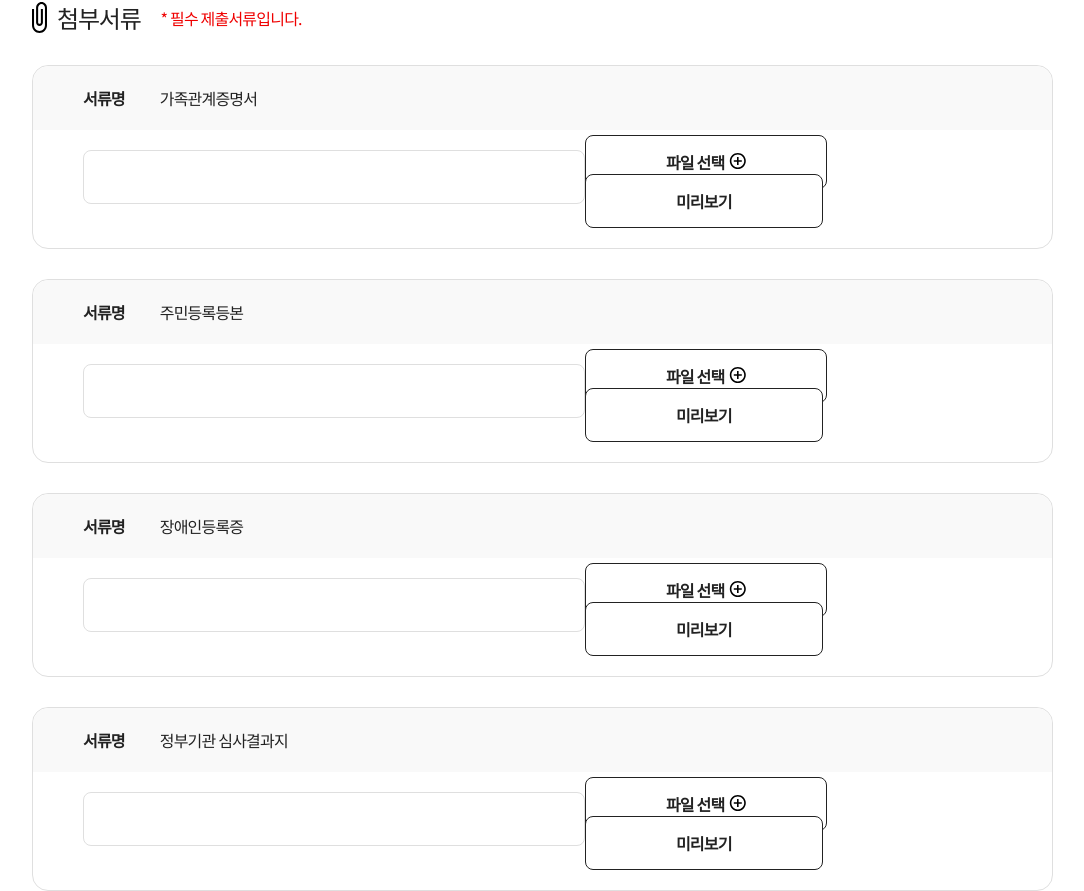
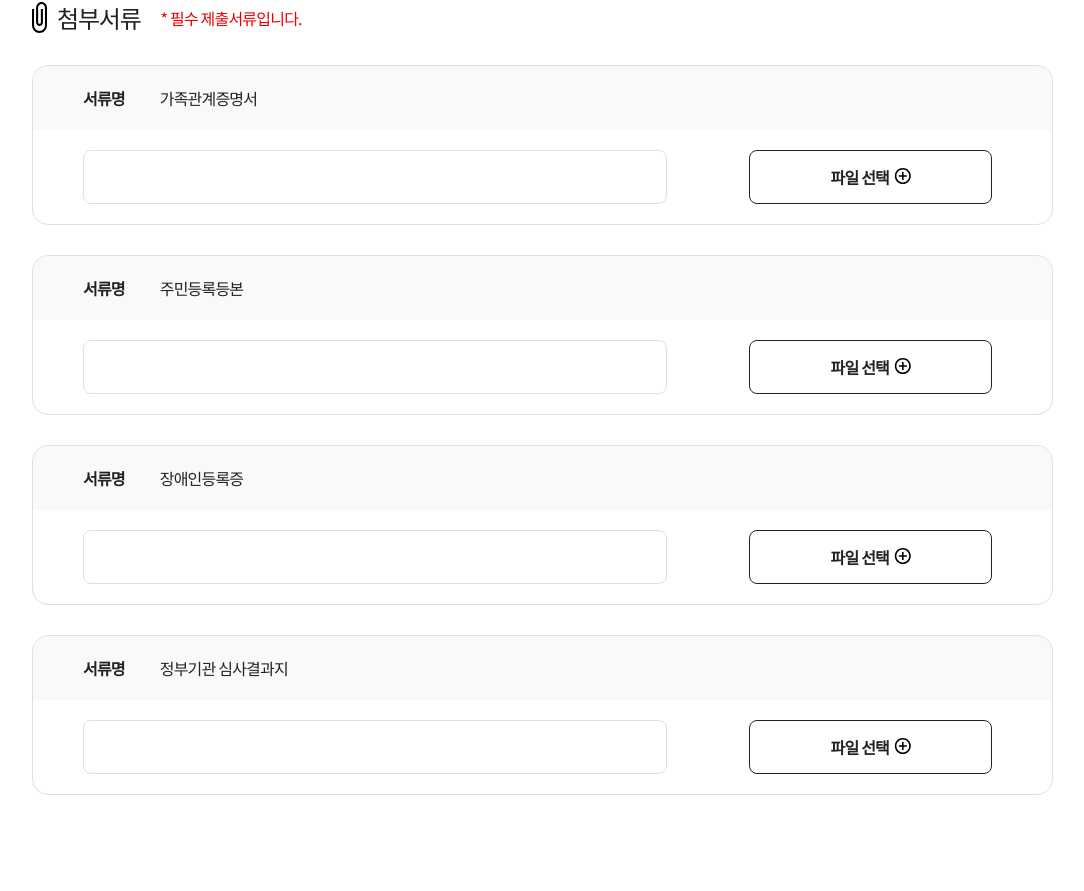
Before and after one commit to Likelion-at-SMWU-11th/LoveBridge-Client, a React (Create React App) app: page /my/doc in a window 1280 px wide. Shown: the part 250-1141 px from the top of the page, without its empty margins (91-1175 px from the left). After the commit the page ends 1045 px from the top, so only its background shows below. Built offline with nearby package versions, Linux system fonts and the light colour scheme.

Commit message:
[del] 미리보기 코드 삭제(#16)

```diff
--- a/src/component/page/MyPage/MyDocPage.jsx
+++ b/src/component/page/MyPage/MyDocPage.jsx
@@ -101,9 +101,6 @@ const FileContainer = styled.div`
         text-align: center;
         cursor: pointer;
     }
-    .button-box {
-        display: flex;
-    }
 `
 
 function MyDocPage() {
@@ -134,40 +131,32 @@ function MyDocPage() {
             <GreyZone><Txt>서류명</Txt><DocName>가족관계증명서</DocName></GreyZone>
                 <FileContainer>
                     <input type="text" className="file-name" value={family.name} disabled="disabled"></input>
-                    <div className='btn-box'>
                     <label for="family-relation" className="file-label">파일 선택<img src={plusicon}/></label>
                     <input type="file" name="" id="family-relation" class="file-upload" onChange={handleChangeFamliy} />
-                    <button className="preview-btn">미리보기</button></div>
                 </FileContainer>
         </FileBox>
         <FileBox>
             <GreyZone><Txt>서류명</Txt><DocName>주민등록등본</DocName></GreyZone>
                 <FileContainer>
                     <input type="text" readonly="readonly" className="file-name" value={id.name} disabled="disabled"/>
-                    <div className='btn-box'>
                     <label for="id-card" class="file-label">파일 선택<img src={plusicon}/></label>
                     <input type="file" name="" id="id-card" className="file-upload" onChange={handleChangeId} />
-                    <button className="preview-btn">미리보기</button></div>
                 </FileContainer>
         </FileBox>
         <FileBox>
             <GreyZone><Txt>서류명</Txt><DocName>장애인등록증</DocName></GreyZone>
                 <FileContainer>
                     <input type="text" readonly="readonly" className="file-name" value={regist.name} disabled="disabled"/>
-                    <div className='btn-box'>
                     <label for="disable-regist" className="file-label">파일 선택<img src={plusicon}/></label>
                     <input type="file" name="" id="disable-regist" className="file-upload" onChange={handleChangeRegist}/>
-                    <button className="preview-btn">미리보기</button></div>
                 </FileContainer>
         </FileBox>
         <FileBox>
             <GreyZone><Txt>서류명</Txt><DocName>정부기관 심사결과지</DocName></GreyZone>
                 <FileContainer>
                     <input type="text" readonly="readonly" class="file-name" value={gov.name} disabled="disabled"/>
-                    <div className='btn-box'>
                     <label for="gov-result" class="file-label">파일 선택<img src={plusicon}/></label>
                     <input type="file" name="" id="gov-result" class="file-upload" onChange={handleChangeGov} />
-                    <button class="preview-btn">미리보기</button></div>
                 </FileContainer>
         </FileBox>
     </Wrapper>
```
